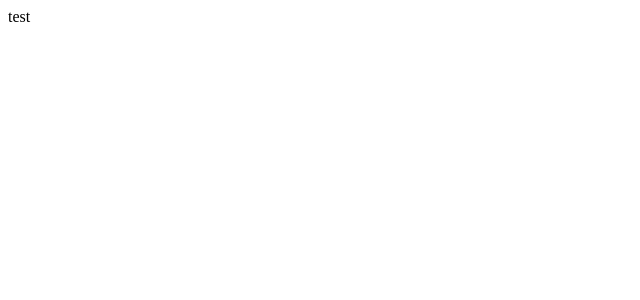
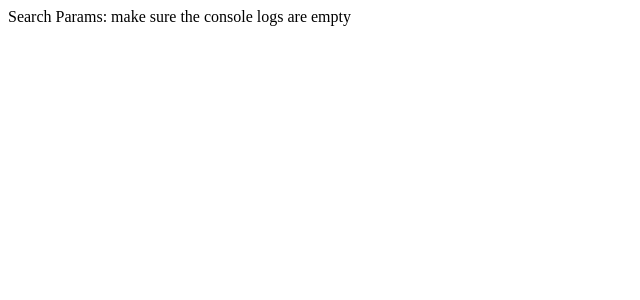
Before and after one commit to andrewgolovanov/next-app, a Next.js app: page /blog/1 in a window 1280 px wide. Shown: the top 300 px of the page, without its empty margins (0-640 px from the left). Built offline with nearby package versions, Linux system fonts and the light colour scheme.

Commit message:
fix: minor changes

```diff
--- a/app/(website)/blog/[id]/page.tsx
+++ /dev/null
@@ -1,13 +0,0 @@
-export default function Page({ searchParams }) {
-  console.log(searchParams);
-
-  return <div>test</div>;
-}
-
-export async function generateStaticParams() {
-  return [{ id: '1' }, { id: '2' }, { id: '3' }];
-}
-
-export const revalidate = 60;
-
-export const dynamic = 'force-dynamic';
--- a/app/(website)/layout.tsx
+++ /dev/null
@@ -1,8 +0,0 @@
-export default function RootLayout({ children }) {
-  return (
-    <html>
-      <head />
-      <body>{children}</body>
-    </html>
-  )
-}
--- /dev/null
+++ b/app/blog/[id]/page.tsx
@@ -0,0 +1,17 @@
+/*
+  NOTE:
+  This page shows the case when search params is empty if you do not interact with it in any way on the page
+
+  Unfortunately this problem cannot be traced locally, as everything works fine locally,
+  so to test this problem we need to deploy this project on Vercel
+*/
+
+export default function Page({ searchParams }) {
+  console.log(searchParams);
+
+  return <div>Search Params: make sure the console logs are empty</div>;
+}
+
+export async function generateStaticParams() {
+  return [{ id: '1' }, { id: '2' }, { id: '3' }];
+}
```
Also changed, not shown: app/(sanity)/studio/page.tsx (deleted, +0 -12 lines), app/user/[id]/page.tsx (added, +14 -0 lines), app/blog/page.tsx (renamed from app/(website)/blog/page.tsx), app/layout.tsx (renamed from app/(sanity)/layout.tsx).
